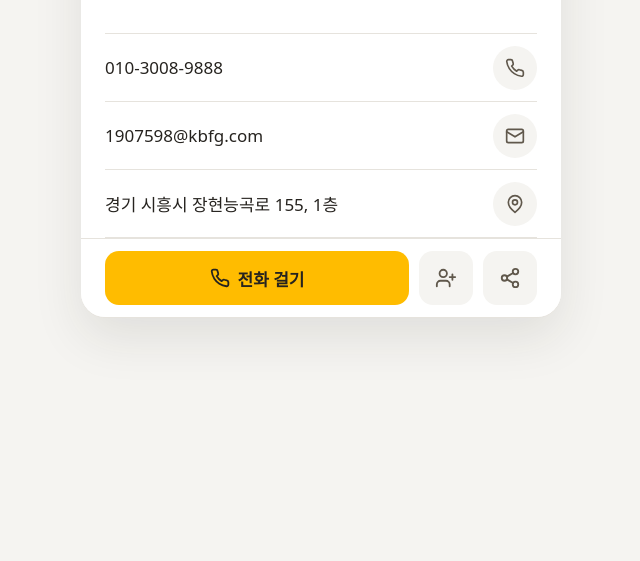
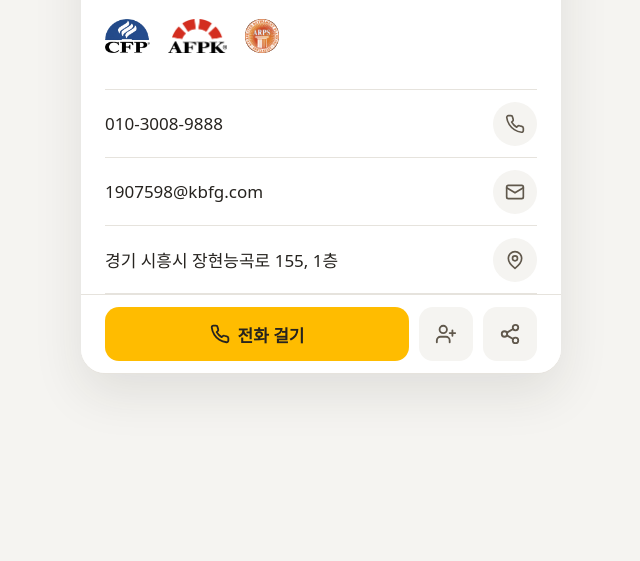
Before and after one commit to terrykosunny/namecard, a plain HTML site: page index.html in a window 1280 px wide. Shown: the part 239-800 px from the top of the page, without its empty margins (319-959 px from the left). Drawn offline with Linux system fonts and the light colour scheme; no server answers; a web font is replaced by a local one.

Commit message:
보유 자격(CFP·AFPK·ARPS) 로고를 배경 투명 처리해 직함 아래에 추가
Co-Authored-By: Claude Opus 5.5 <noreply@anthropic.com>

```diff
--- a/index.html
+++ b/index.html
@@ -74,6 +74,8 @@
   .name { font-size: 40px; line-height: 1.15; font-weight: 700; letter-spacing: -.02em; }
   .role { margin-top: 10px; font-size: 16px; color: var(--sub); }
   .role strong { color: var(--ink); font-weight: 600; }
+  .certs { list-style: none; display: flex; align-items: center; gap: 18px; margin-top: 22px; }
+  .certs img { display: block; height: 34px; width: auto; }
 
   /* ── 연락처: 내용 + 오른쪽 동작 아이콘 ── */
   .contacts { list-style: none; margin: 0 24px; border-top: 1px solid var(--line); }
@@ -194,6 +196,11 @@
       <section class="who">
         <h1 class="name" id="name">나윤정</h1>
         <p class="role">시흥능곡지점 <strong>VIP팀장</strong></p>
+        <ul class="certs" aria-label="보유 자격">
+          <li><img src="cert_cfp.png" alt="CFP" title="CFP 국제공인재무설계사" width="151" height="113"></li>
+          <li><img src="cert_afpk.png" alt="AFPK" title="AFPK 재무설계사" width="478" height="276"></li>
+          <li><img src="cert_arps.png" alt="ARPS" title="ARPS 은퇴설계전문가" width="54" height="54"></li>
+        </ul>
       </section>
 
       <ul class="contacts">
@@ -259,6 +266,7 @@
       'BEGIN:VCARD', 'VERSION:3.0',
       'FN:' + name, 'N:' + name + ';;;;',
       'ORG:KB국민은행;시흥능곡지점', 'TITLE:VIP팀장',
+      'NOTE:보유 자격 CFP\\, AFPK\\, ARPS',
       'TEL;TYPE=CELL:010-3008-9888',
       'EMAIL;TYPE=WORK:1907598@kbfg.com',
       'ADR;TYPE=WORK:;;장현능곡로 155, 1층;시흥시;경기도;;대한민국',
```
Also changed, not shown: cert_afpk.png (added), cert_arps.png (added), cert_cfp.png (added).
